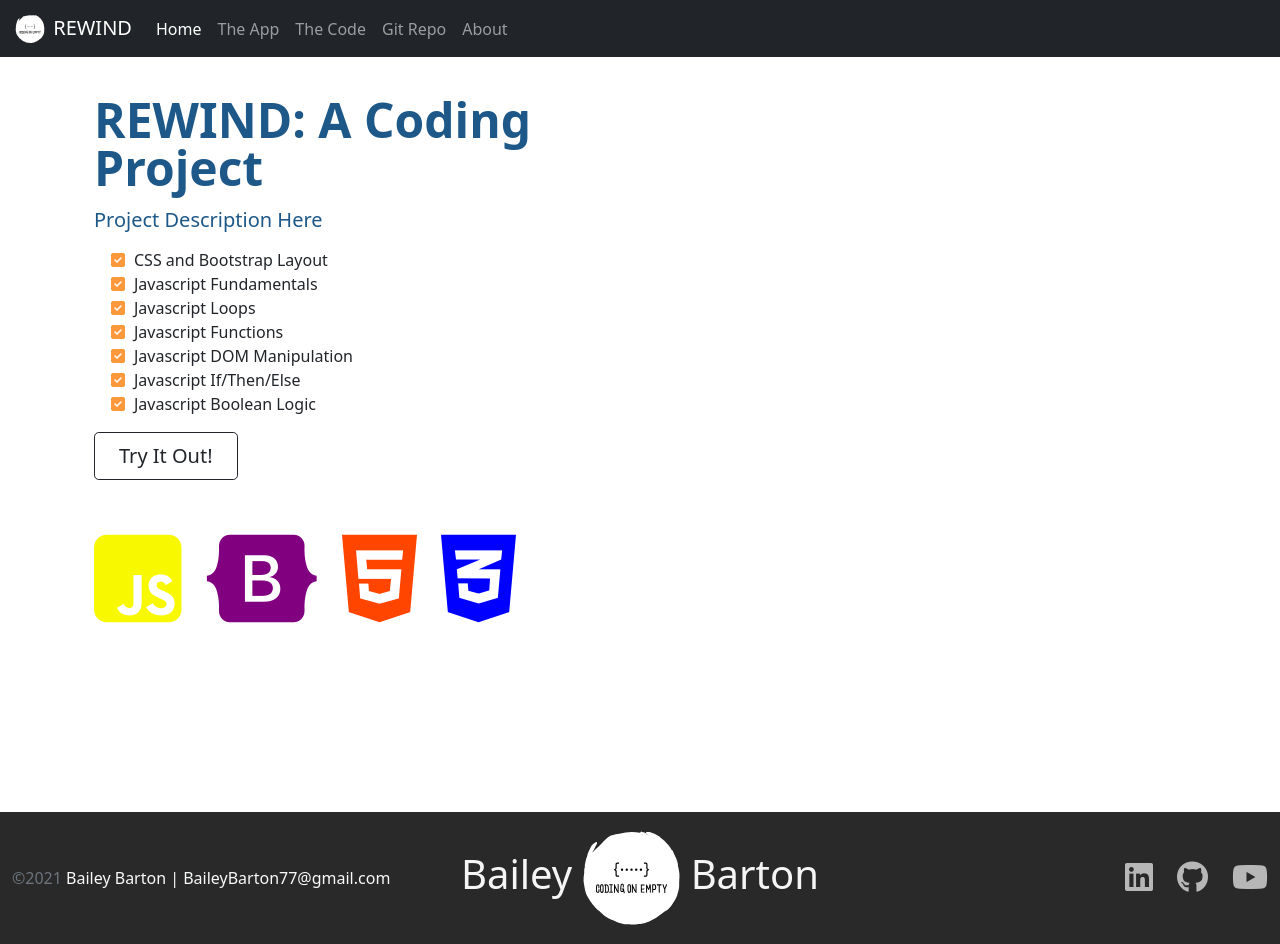
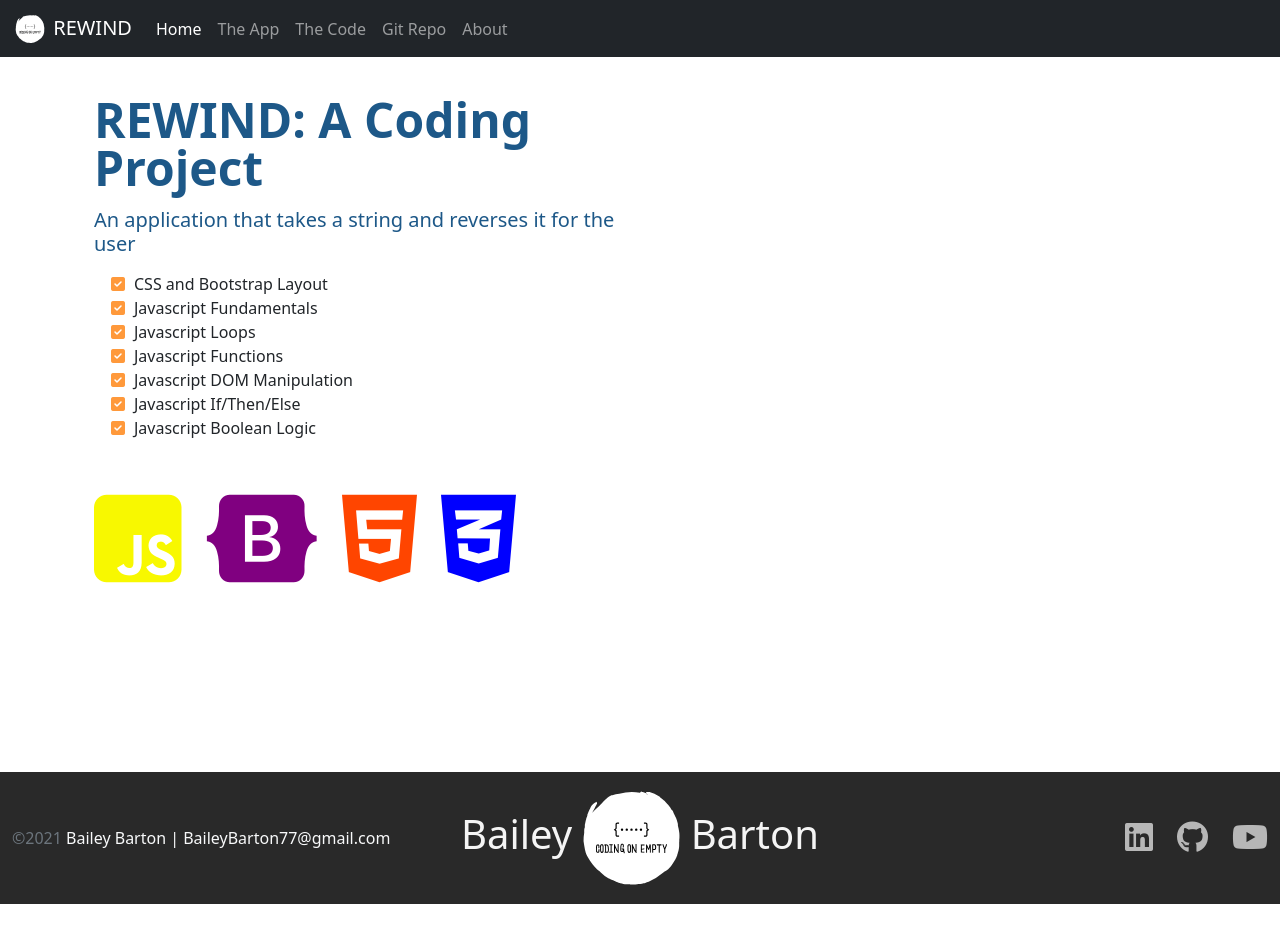
Before and after one commit to bkwrdbailey/RewindJS, a plain HTML site: page index.html in a window 1280 px wide. After the commit the page ends 904 px from the top, so only its background shows below. Drawn offline with nearby package versions, Linux system fonts and the light colour scheme.

Commit message:
touch up
Got rid of a button on the landing page

```diff
--- a/index.html
+++ b/index.html
@@ -53,7 +53,7 @@
            <div class="row g-5 py-5 row-cols-1 row-cols-lg-2">
                <div class="col order-last order-lg-first">
                     <h1 class="display-5 fw-bold mb-3 lh-1">REWIND: A Coding Project</h1>
-                    <h4 class="lead">Project Description Here</h4>
+                    <h4 class="lead">An application that takes a string and reverses it for the user</h4>
                     <ul class="fa-ul pt-2 checklist">
                         <li><span class="fa-li"><i class="fas fa-check-square"></i></span>CSS and Bootstrap Layout</li>
                         <li><span class="fa-li"><i class="fas fa-check-square"></i></span>Javascript Fundamentals</li>
@@ -63,9 +63,6 @@
                         <li><span class="fa-li"><i class="fas fa-check-square"></i></span>Javascript If/Then/Else</li>
                         <li><span class="fa-li"><i class="fas fa-check-square"></i></span>Javascript Boolean Logic</li>
                     </ul>
-                    <div>
-                        <button type="button" class="btn btn-outline-dark btn-lg px-4 me-md-2" href="app.html">Try It Out!</button>
-                    </div>
                     <h5 class="fw-bold mt-5">
                         <div class="d-flex">
                             <div class="row">
```
Also changed, not shown: app.html (+1 -1 lines).
